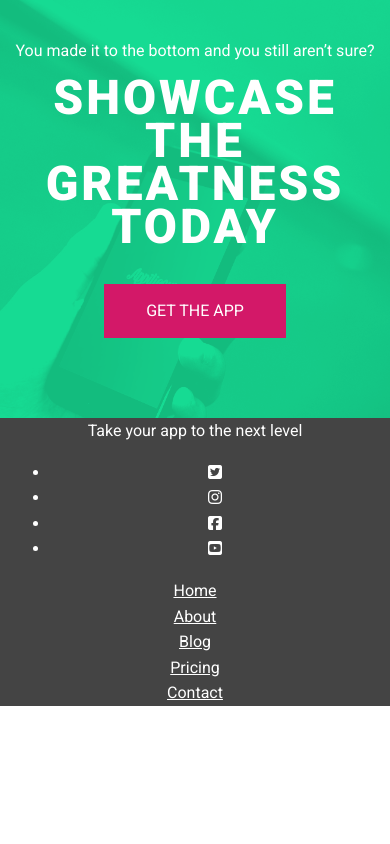
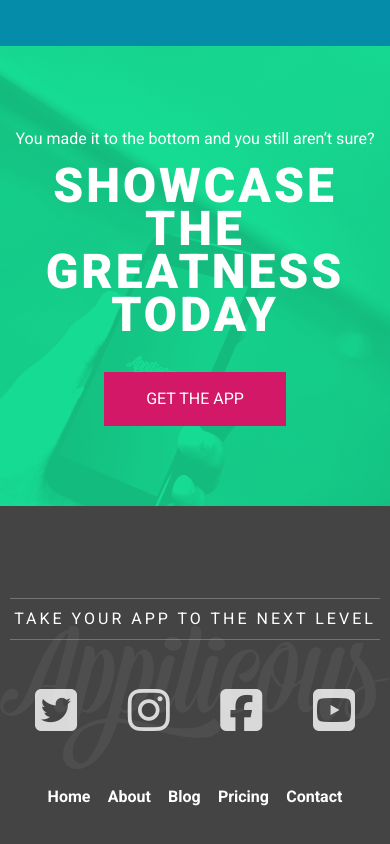
Before and after one commit to richardkhillah/responsive-start-to-finish, a plain HTML site: page index.html in a window 390 px wide. Shown: the part 2463-3307 px from the top of the page. Before the commit the page ends 3169 px from the top, so only its background shows below. Drawn offline with nearby package versions, Linux system fonts and the light colour scheme.

Commit message:
finish mobile first styling

```diff
--- a/index.html
+++ b/index.html
@@ -107,8 +107,8 @@
     ==================== -->
     <footer>
       <div class="container">
-        <p>Take your app to the next level</p>
-        <ul class="social-links">
+        <p class="title-footer">Take your app to the next level</p>
+        <ul class="unstyled-list social-links">
           <li><a href=""><i class="fab fa-twitter-square" aria-hidden="true"></i></a></li>
           <li><a href=""><i class="fab fa-instagram" aria-hidden="true"></i></a></li>
           <li><a href=""><i class="fab fa-facebook-square" aria-hidden="true"></i></a></li>
--- a/sass/base/_typography.sass
+++ b/sass/base/_typography.sass
@@ -41,5 +41,18 @@ h2
     @media (min-width: 495px)
       padding-top: 8em
 
+.title-footer
+  text-transform: uppercase
+  letter-spacing: 3px
+  line-height: 1
+
+  &::before, &::after
+    content: ''
+    display: block
+    height: 1px
+    background-color: $text-inverse
+    opacity: .25
+    margin: .75em 0
+
 .text-intro
   font-size: 1.2rem
--- a/sass/layout/_footer.sass
+++ b/sass/layout/_footer.sass
@@ -1,6 +1,39 @@
 footer
   background: $dark
   color: $text-inverse
+  padding: 5em 0
+  position: relative
+
+  &::before
+    content: ''
+    display: block
+    position: absolute
+    background: url(../img/logo.svg)
+    top: 0
+    bottom: 0
+    left: 0
+    right: 0
+    background-size: contain
+    background-repeat: no-repeat
+    background-position: center
+    opacity: .05
 
   a
     color: $text-inverse
+
+.social-links
+  display: flex
+  font-size: 3rem
+  justify-content: space-around
+  opacity: .8
+  margin: .7em auto
+
+.nav-footer
+  display: flex
+  justify-content: space-around
+  width: 80%
+  margin: 0 auto
+
+  a
+    text-decoration: none
+    font-weight: $font-bold
--- a/sass/layout/_home-promo.sass
+++ b/sass/layout/_home-promo.sass
@@ -1,3 +1,3 @@
 .promo
   .bg-primary
-    padding-bottom: 2em
+    padding-bottom: 7.5em
```
Also changed, not shown: css/main.css.
